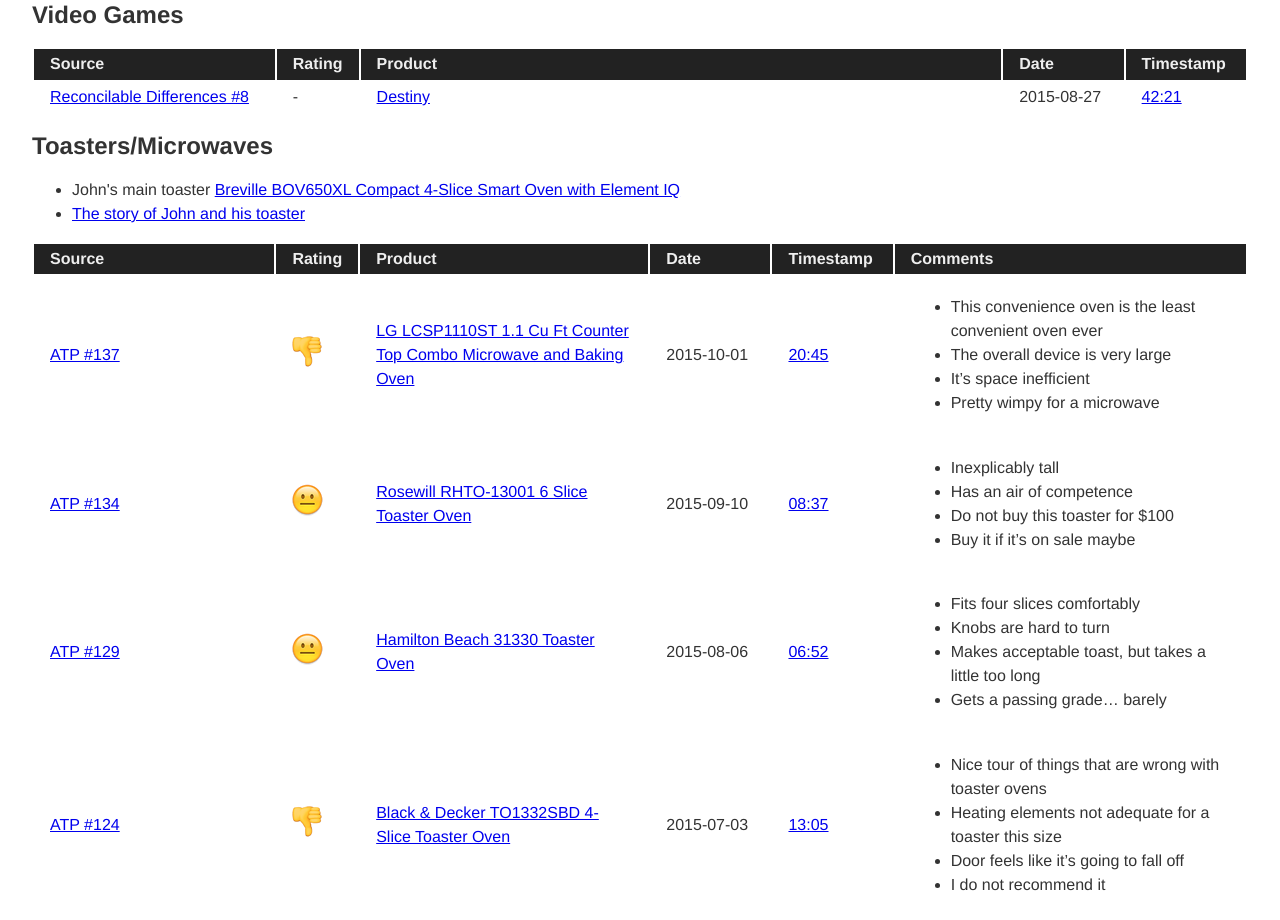
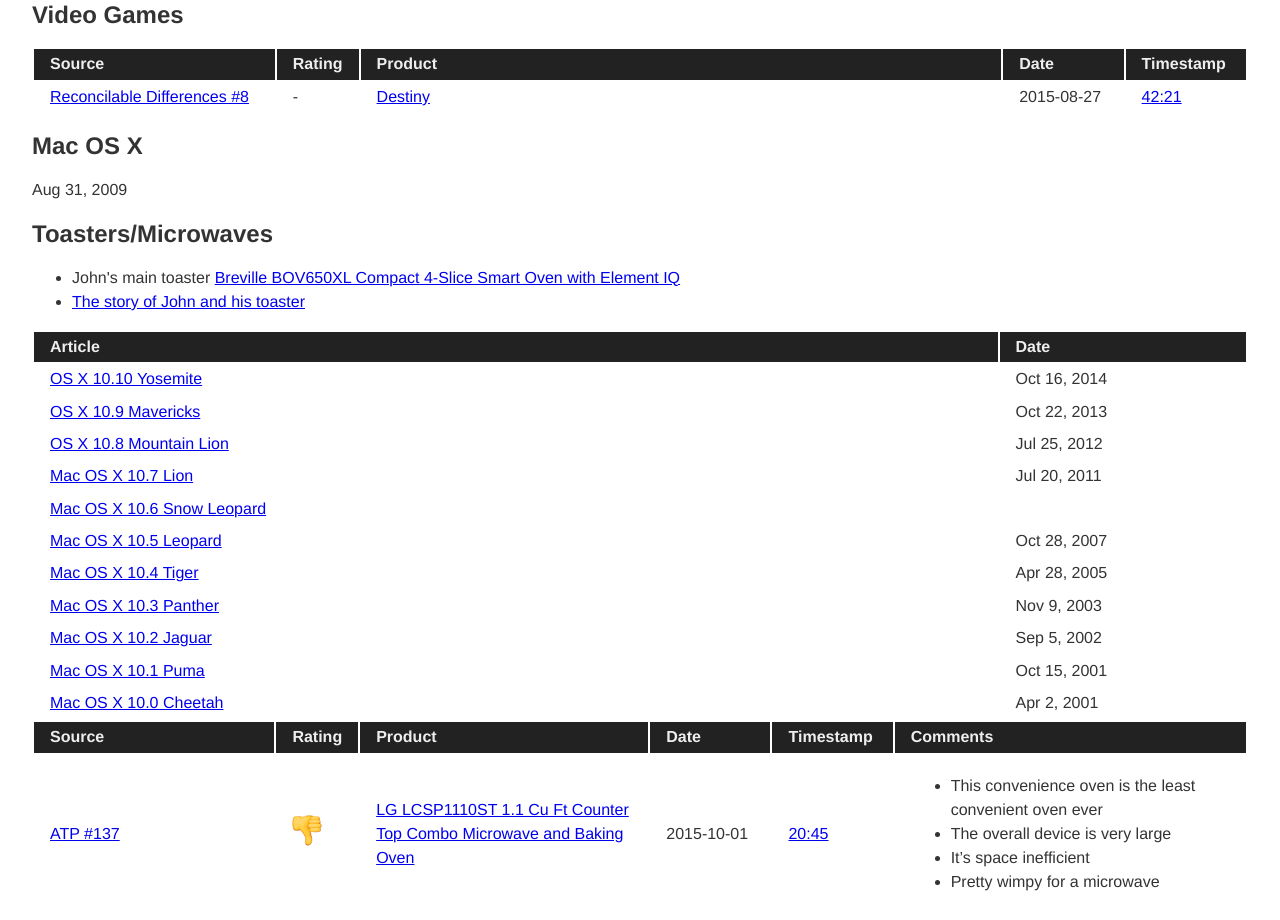
Before and after one commit to erunyon/reviewed-by-siracusa, a plain HTML site: page index.html in a window 1280 px wide. Shown: the part 318-1238 px from the top of the page. Drawn offline with Linux system fonts and the light colour scheme.

Commit message:
add OS X reviews

```diff
--- a/index.html
+++ b/index.html
@@ -62,6 +62,25 @@
         </tr>
       </tbody>
     </table>
+
+    <h2 id="macosx">Mac OS X</h2>
+    <table>
+      <thead>
+        <tr><th>Article</th><th>Date</th></tr>
+      </thead>
+      <tbody>
+        <tr><td><a href="http://arstechnica.com/apple/2014/10/os-x-10-10/">OS X 10.10 Yosemite</a></td><td>Oct 16, 2014</td></tr>
+        <tr><td><a href="http://arstechnica.com/apple/2013/10/os-x-10-9/">OS X 10.9 Mavericks</a></td><td>Oct 22, 2013</td></tr>
+        <tr><td><a href="http://arstechnica.com/apple/2012/07/os-x-10-8/">OS X 10.8 Mountain Lion</a></td><td>Jul 25, 2012</td></tr>
+        <tr><td><a href="http://arstechnica.com/apple/2011/07/mac-os-x-10-7/">Mac OS X 10.7 Lion</a></td><td>Jul 20, 2011</td></tr>
+        <tr><td><a href="http://arstechnica.com/apple/2009/08/mac-os-x-10-6/">Mac OS X 10.6 Snow Leopard</a></td>Aug 31, 2009<td></td></tr>
+        <tr><td><a href="http://arstechnica.com/apple/2007/10/mac-os-x-10-5/">Mac OS X 10.5 Leopard</a></td><td>Oct 28, 2007</td></tr>
+        <tr><td><a href="http://arstechnica.com/apple/2005/04/macosx-10-4/">Mac OS X 10.4 Tiger</a></td><td>Apr 28, 2005</td></tr>
+        <tr><td><a href="http://arstechnica.com/apple/2003/11/macosx-10-3/">Mac OS X 10.3 Panther</a></td><td>Nov 9, 2003</td></tr>
+        <tr><td><a href="http://arstechnica.com/apple/2002/09/macosx-10-2/">Mac OS X 10.2 Jaguar</a></td><td>Sep 5, 2002</td></tr>
+        <tr><td><a href="http://arstechnica.com/apple/2001/10/macosx-10-1/">Mac OS X 10.1 Puma</a></td><td>Oct 15, 2001</td></tr>
+        <tr><td><a href="http://arstechnica.com/apple/2001/04/macos-x/">Mac OS X 10.0 Cheetah</a></td><td>Apr 2, 2001</td></tr>
+      </tbody>
 
     <h2 id="toasters">Toasters/Microwaves</h2>
 
```
